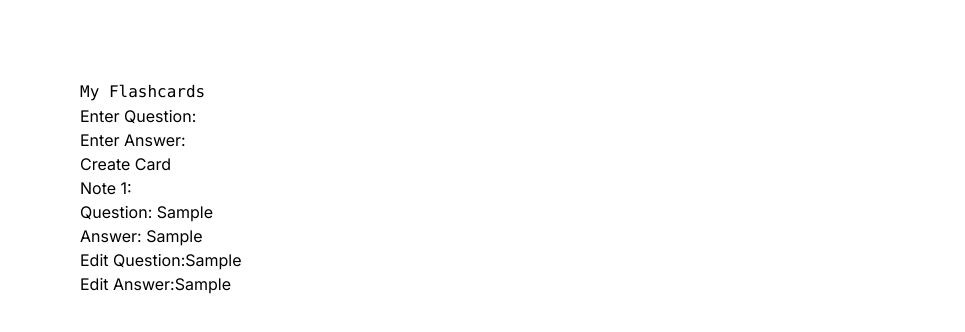
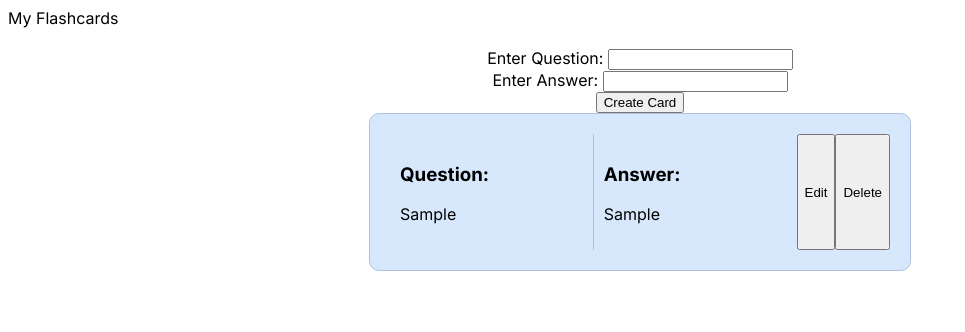
Before and after one commit to nratun/study-buddy, a Next.js app: page / in a window 1280 px wide. Both pictures are taken after typing "Sample", "Sample" into the empty fields and a click on the button "Create Card". Shown: the top 332 px of the page, without its empty margins (0-965 px from the left). Built offline with nearby package versions, Linux system fonts and the light colour scheme.

Commit message:
People can now create, edit, delete, and view the notecards

```diff
--- a/src/app/cardstyles.css
+++ b/src/app/cardstyles.css
@@ -2,37 +2,45 @@
     display: flex;
     flex-direction: column;
     align-items: center;
-    justify-content: center;
+    justify-content: flex-start;
     height: 100vh;
+    overflow-y: auto;
+    padding: 20px;
   }
 
-  .notecard {
-    width: 300px;
-    height: 200px;
-    background-color: #f0f0f0;
-    border: 1px solid #ccc;
+  .note-card {
+    background-color: #d8e8fc;
+    border: 1px solid #abc3e1
+    ;
     border-radius: 10px;
     padding: 20px;
     margin-bottom: 20px;
+    width: 500px;
+
   }
 
-  .question-input {
-    width: 100%;
-    height: 100%;
-    border: none;
-    resize: none;
-    font-size: 16px;
+  .note-card-content {
+    display: flex;
+    flex-direction: row;
   }
 
-  .answer {
-    width: 300px;
+  .card-content-container {
+    width: 100%; /* Ensure the content container takes full width */
   }
 
-  .answer-input {
-    width: 100%;
-    min-height: 100px;
-    border: 1px solid #ccc;
-    border-radius: 10px;
+  .question-card,
+  .answer-card {
+    width: 50%;
     padding: 10px;
-    font-size: 16px;
   }
+
+  .answer-card {
+    border-left: 1px solid #abc3e1
+    ;
+  }
+
+  /* Optionally adjust the input fields within the edit mode */
+  .note-card-content input[type="text"] {
+    width: calc(100% - 20px); /* Adjust input width to fit container */
+    margin-bottom: 10px;
+  }
--- a/src/app/components/notecards.tsx
+++ b/src/app/components/notecards.tsx
@@ -1,25 +1,23 @@
 import React, { useState } from 'react';
 import { Form, Button } from "react-bootstrap";
-//import './cardstyles.css';
+import '../cardstyles.css';
 
 export function NoteCard(): JSX.Element {
   const [question, setQuestion] = useState('');
   const [answer, setAnswer] = useState('');
-
-//   const [savedQuestion, setSavedQuestion] = useState('');
-//   const [savedAnswer, setSavedAnswer] = useState('');
-  const [cards, setCards] = useState<{question: string; answer: string }[]>([]);
-
+  const [cards, setCards] = useState<{ question: string; answer: string; editMode: boolean }[]>([]);
 
   function updateQuestion(event: React.ChangeEvent<HTMLInputElement>) {
     setQuestion(event.target.value);
   }
+
   function updateAnswer(event: React.ChangeEvent<HTMLInputElement>) {
     setAnswer(event.target.value);
   }
+
   function saveCard() {
     if (question && answer) {
-        setCards([...cards, {question, answer}]);
+      setCards([...cards, { question, answer, editMode: false }]);
       setQuestion('');
       setAnswer('');
     }
@@ -27,13 +25,30 @@ export function NoteCard(): JSX.Element {
 
   function updateCard(index: number, newQuestion: string, newAnswer: string) {
     const updatedCards = [...cards];
-    updatedCards[index] = { question: newQuestion, answer: newAnswer };
+    updatedCards[index] = { ...updatedCards[index], question: newQuestion, answer: newAnswer };
+    setCards(updatedCards);
+  }
+
+  function deleteCard(index: number) {
+    const updatedCards = [...cards];
+    updatedCards.splice(index, 1);
+    setCards(updatedCards);
+  }
+
+  function toggleEditMode(index: number) {
+    const updatedCards = [...cards];
+    updatedCards[index] = { ...updatedCards[index], editMode: !updatedCards[index].editMode };
+    setCards(updatedCards);
+  }
+
+  function cancelEdit(index: number) {
+    const updatedCards = [...cards];
+    updatedCards[index] = { ...updatedCards[index], editMode: false };
     setCards(updatedCards);
   }
 
   return (
-    <div>
-        <span>
+    <div className="study-page">
       <Form.Group controlId="formQuestion">
         <Form.Label>Enter Question: </Form.Label>
         <Form.Control
@@ -52,11 +67,11 @@ export function NoteCard(): JSX.Element {
       </Form.Group>
       <Button onClick={saveCard}>Create Card</Button>
       {cards.map((card, index) => (
-        <div key={index}>
-          <h3>Note {index + 1}:</h3>
-          <p>Question: {card.question}</p>
-          <p>Answer: {card.answer}</p>
-          <div>
+        <div key={index} className="note-card">
+          <div className="note-card-content">
+            {card.editMode ? (
+              <>
+                <div className="question-card">
                   <Form.Group controlId={`editQuestion_${index}`}>
                     <Form.Label>Edit Question:</Form.Label>
                     <Form.Control
@@ -65,6 +80,8 @@ export function NoteCard(): JSX.Element {
                       onChange={(e) => updateCard(index, e.target.value, card.answer)}
                     />
                   </Form.Group>
+                </div>
+                <div className="answer-card">
                   <Form.Group controlId={`editAnswer_${index}`}>
                     <Form.Label>Edit Answer:</Form.Label>
                     <Form.Control
@@ -74,9 +91,26 @@ export function NoteCard(): JSX.Element {
                     />
                   </Form.Group>
                 </div>
+                <Button onClick={() => toggleEditMode(index)}>Save</Button>
+                <Button onClick={() => cancelEdit(index)}>Cancel</Button>
+              </>
+            ) : (
+              <>
+                <div className="question-card">
+                  <h3>Question:</h3>
+                  <p>{card.question}</p>
+                </div>
+                <div className="answer-card">
+                  <h3>Answer:</h3>
+                  <p>{card.answer}</p>
+                </div>
+                <Button onClick={() => toggleEditMode(index)}>Edit</Button>
+                <Button onClick={() => deleteCard(index)}>Delete</Button>
+              </>
+            )}
+          </div>
         </div>
       ))}
-        </span>
     </div>
   );
 }
--- a/src/app/globals.css
+++ b/src/app/globals.css
@@ -1,7 +1,3 @@
-@tailwind base;
-@tailwind components;
-@tailwind utilities;
-
 :root {
   --foreground-rgb: 0, 0, 0;
   --background-start-rgb: 214, 219, 220;
--- a/src/app/page.tsx
+++ b/src/app/page.tsx
@@ -1,8 +1,8 @@
 "use client"
 import { NavLink, BrowserRouter, Route, Routes } from "react-router-dom";
-import Navigate from "./components/navigation";
-import { Page1 } from "./components/page1";
-import { Page2 } from "./components/page2";
+//import Navigate from "./components/navigation";
+//import { Page1 } from "./components/page1";
+//import { Page2 } from "./components/page2";
 import { NoteCard } from "./components/notecards";
 import React from "react";
 
```
Lines whose indentation alone changed are shown as unchanged.
